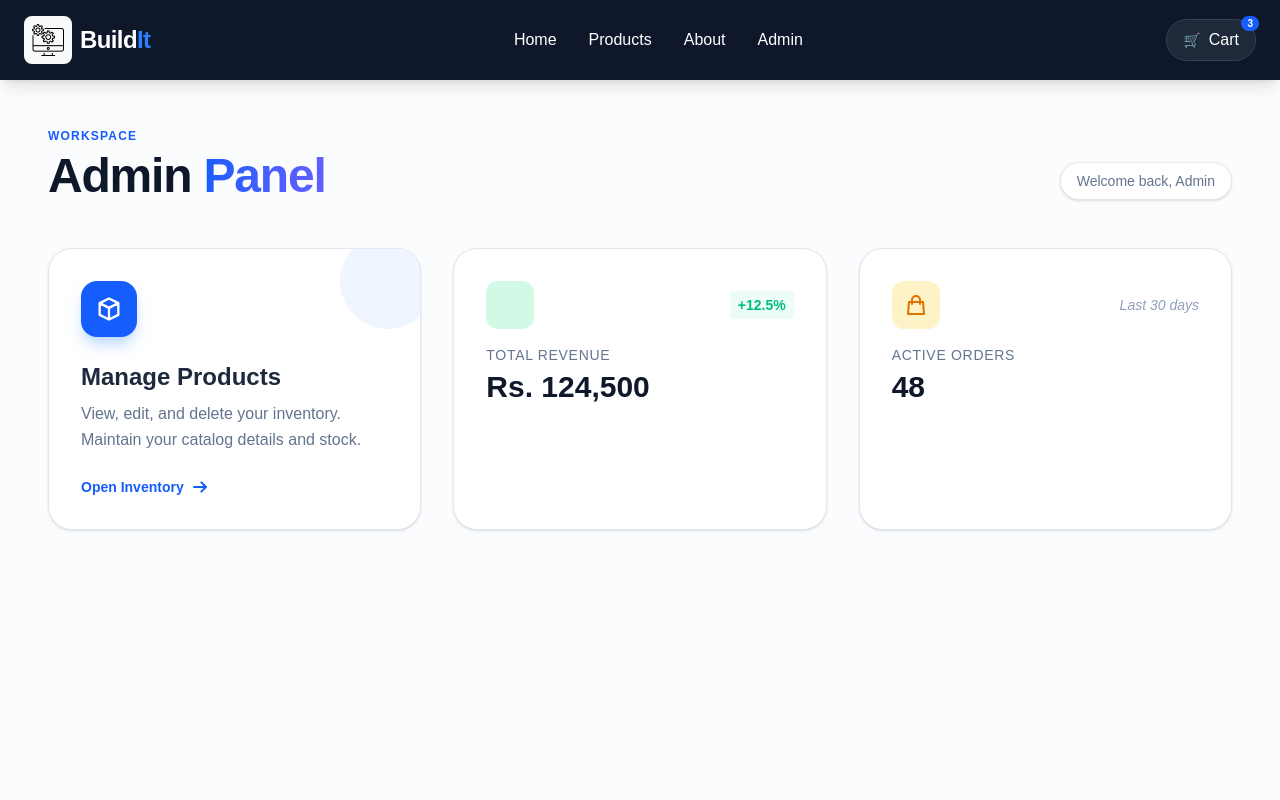
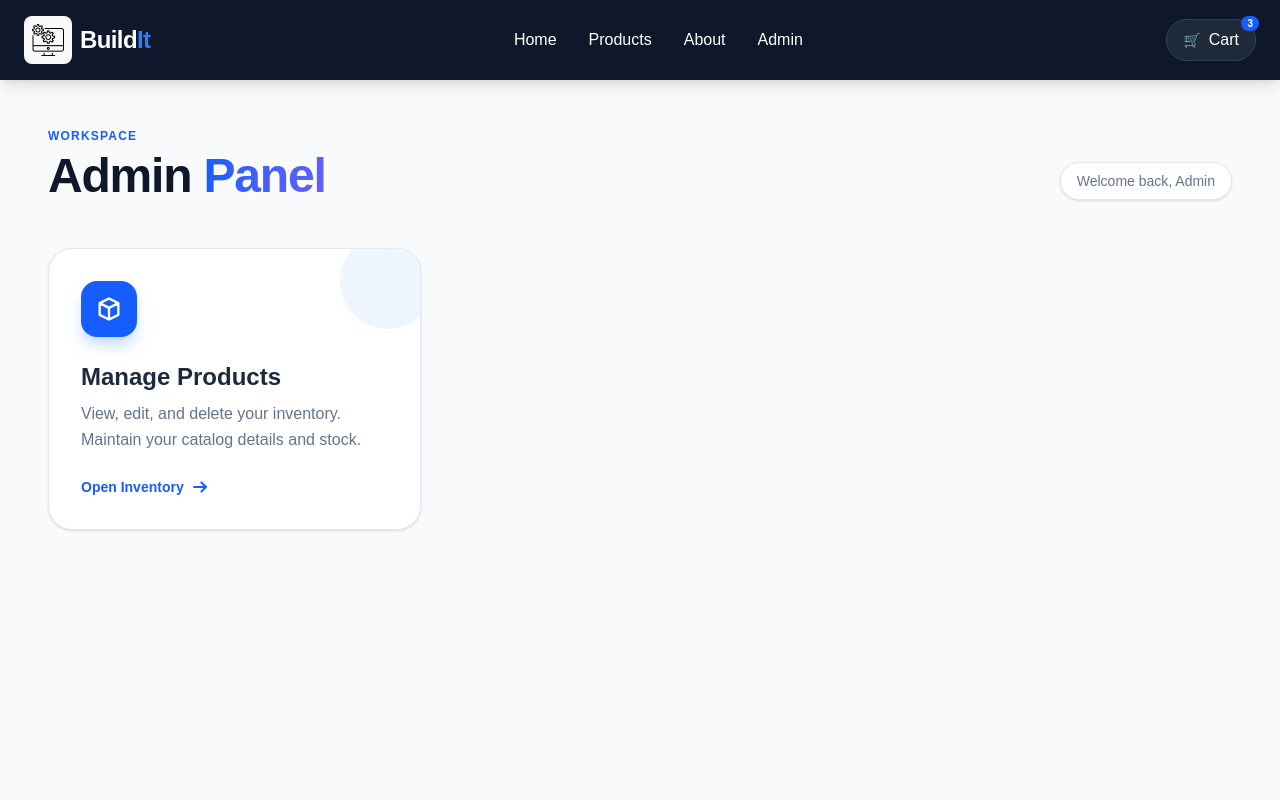
Before and after one commit to TharinduThejan/build_it, a Next.js app: page /admin in a window 1280 px wide. Shown: the top 800 px of the page. Built offline with nearby package versions, Linux system fonts and the light colour scheme.

Commit message:
Fix styling issues in AdminDashboard component and comment out placeholder stat cards

```diff
--- a/app/admin/page.tsx
+++ b/app/admin/page.tsx
@@ -2,7 +2,7 @@ import Link from "next/link";
 
 export default function AdminDashboard() {
     return (
-        <div className="min-h-screen bg-slate-50/50 p-6 md:p-12 font-sans">
+        <div className="min-h-screen bg-slate-50 p-6 md:p-12 font-sans">
             {/* Header Section */}
             <header className="max-w-7xl mx-auto mb-12">
                 <div className="flex flex-col md:flex-row md:items-end justify-between gap-4">
@@ -52,7 +52,7 @@ export default function AdminDashboard() {
                     </Link>
 
                     {/* Placeholder Stat Card 1 */}
-                    <div className="bg-white p-8 rounded-3xl border border-slate-200 shadow-sm">
+                    {/* <div className="bg-white p-8 rounded-3xl border border-slate-200 shadow-sm">
                         <div className="flex items-center justify-between mb-4">
                             <div className="w-12 h-12 bg-emerald-100 text-emerald-600 rounded-xl flex items-center justify-center">
                                 <svg xmlns="http://www.w3.org/2000/svg" className="w-6 h-6" fill="none" viewBox="0 0 24 24" stroke="currentColor">
@@ -63,10 +63,10 @@ export default function AdminDashboard() {
                         </div>
                         <h3 className="text-slate-500 font-medium text-sm uppercase tracking-wider">Total Revenue</h3>
                         <p className="text-3xl font-black text-slate-900 mt-1">Rs. 124,500</p>
-                    </div>
+                    </div> */}
 
                     {/* Placeholder Stat Card 2 */}
-                    <div className="bg-white p-8 rounded-3xl border border-slate-200 shadow-sm">
+                    {/* <div className="bg-white p-8 rounded-3xl border border-slate-200 shadow-sm">
                         <div className="flex items-center justify-between mb-4">
                             <div className="w-12 h-12 bg-amber-100 text-amber-600 rounded-xl flex items-center justify-center">
                                 <svg xmlns="http://www.w3.org/2000/svg" className="w-6 h-6" fill="none" viewBox="0 0 24 24" stroke="currentColor">
@@ -77,7 +77,7 @@ export default function AdminDashboard() {
                         </div>
                         <h3 className="text-slate-500 font-medium text-sm uppercase tracking-wider">Active Orders</h3>
                         <p className="text-3xl font-black text-slate-900 mt-1">48</p>
-                    </div>
+                    </div> */}
 
                 </div>
             </main>
```
